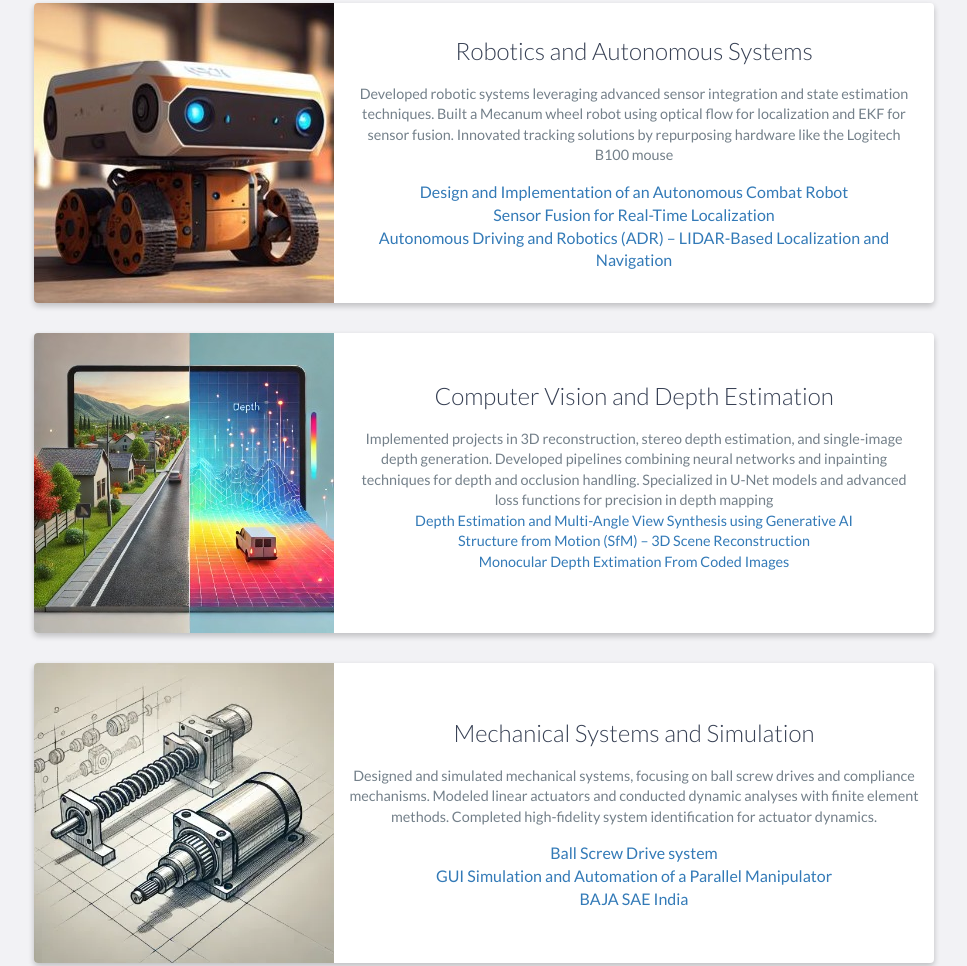
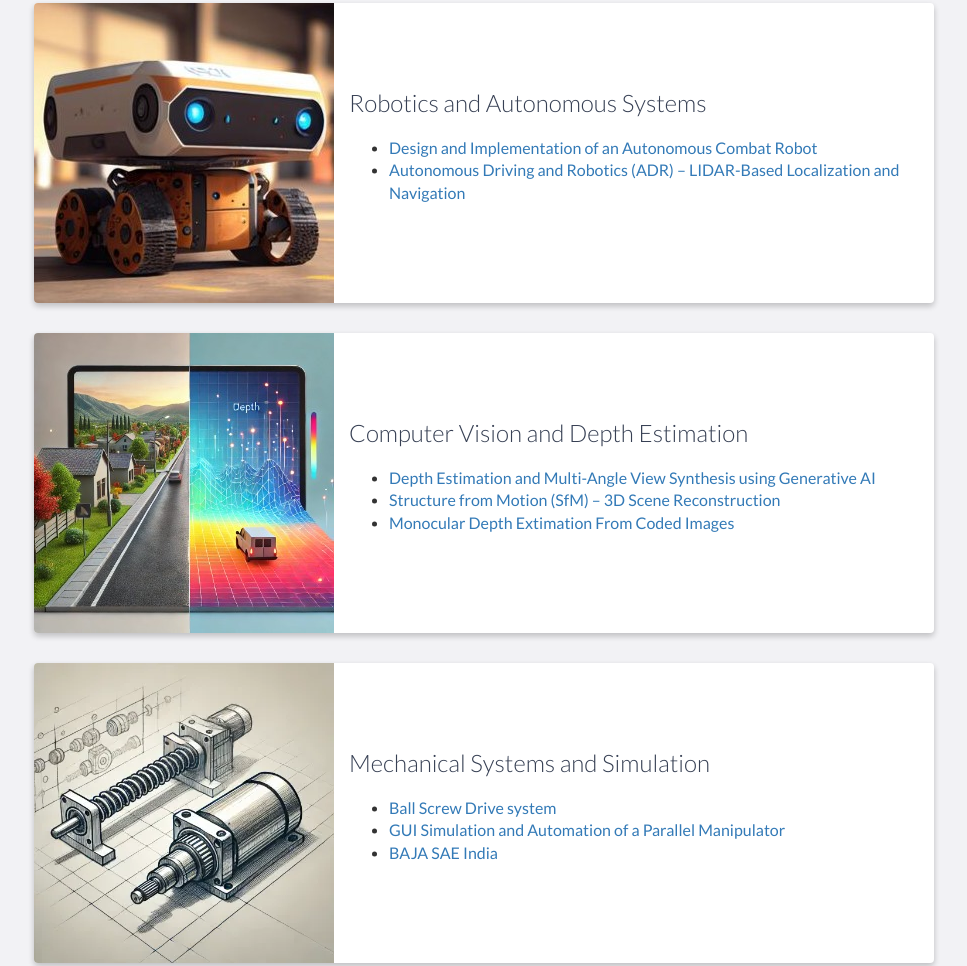
Before and after one commit to srikanth-444/srikanth-444.github.io, a plain HTML site: page index.html in a window 1280 px wide. Shown: the part 2623-3589 px from the top of the page, without its empty margins (156-1123 px from the left). Drawn offline with nearby package versions, Linux system fonts and the light colour scheme.

Commit message:
total 5 projects

```diff
--- a/index.html
+++ b/index.html
@@ -168,12 +168,13 @@ nodes, simulating industrial automation and robotics use cases.
                     </div>
                     <!-- End .project-image -->
                     <div class="project-info">
+
                         <h3>Robotics and Autonomous Systems</h3>
-                        <p>
-                            Developed robotic systems leveraging advanced sensor integration and state estimation techniques. Built a Mecanum wheel robot using optical flow for localization and EKF for sensor fusion. Innovated tracking solutions by repurposing hardware like the Logitech B100 mouse                        </p>
-                        <a href="Autonomous Balloon-Popping Robot.html">Design and Implementation of an Autonomous Combat Robot</a>
-                        <br><a href="#">Sensor Fusion for Real-Time Localization</a>
-                        <br><a href="Autonomous Racing Vehicle.html">Autonomous Driving and Robotics (ADR) – LIDAR-Based Localization and Navigation</a>
+                        <ul>
+                            <li><a href="Autonomous Balloon-Popping Robot.html">Design and Implementation of an Autonomous Combat Robot</a></li>
+                        <!-- <li><a href="#">Sensor Fusion for Real-Time Localization</a></li>-->
+                            <li><a href="Autonomous Racing Vehicle.html">Autonomous Driving and Robotics (ADR) – LIDAR-Based Localization and Navigation</li>
+                        </ul>
                     </div>
                     <!-- End .project-info -->
                 </div>
@@ -186,12 +187,11 @@ nodes, simulating industrial automation and robotics use cases.
                     <!-- End .project-image -->
                     <div class="project-info">
                         <h3>Computer Vision and Depth Estimation</h3>
-                        <p>
-                            Implemented projects in 3D reconstruction, stereo depth estimation, and single-image depth generation. Developed pipelines combining neural networks and inpainting techniques for depth and occlusion handling. Specialized in U-Net models and advanced loss functions for precision in depth mapping
-                            <br><a href="mutliview.html">Depth Estimation and Multi-Angle View Synthesis using Generative AI </a>
-                            <br><a href="3dreconstruction.html">Structure from Motion (SfM) – 3D Scene Reconstruction </a>
-                            <br><a href="Coded Deep Depth Estimation.html">Monocular Depth Extimation From Coded Images</a>
-
+                        <ul>
+                            <li><a href="mutliview.html">Depth Estimation and Multi-Angle View Synthesis using Generative AI </a></li>
+                            <li><a href="3dreconstruction.html">Structure from Motion (SfM) – 3D Scene Reconstruction </a></li>
+                            <li><a href="Coded Deep Depth Estimation.html">Monocular Depth Extimation From Coded Images</a></li>
+                            </ul>
                     </div>
                     <!-- End .project-info -->
 
@@ -203,11 +203,11 @@ nodes, simulating industrial automation and robotics use cases.
                 <!-- End .project-image -->
                 <div class="project-info">
                     <h3>Mechanical Systems and Simulation</h3>
-                    <p>
-                        Designed and simulated mechanical systems, focusing on ball screw drives and compliance mechanisms. Modeled linear actuators and conducted dynamic analyses with finite element methods. Completed high-fidelity system identification for actuator dynamics.                    </p>
-                    <a href="#">Ball Screw Drive system </a>
-                    <br><a href="#">GUI Simulation and Automation of a Parallel Manipulator </a>
-                    <br><a href="#">BAJA SAE India</a>
+                    <ul>
+                    <li><a href="#">Ball Screw Drive system </a></li>
+                    <li><a href="#">GUI Simulation and Automation of a Parallel Manipulator </a></li>
+                    <li><a href="#">BAJA SAE India</a></li>
+                    </ui>
 
                 </div>
         </div>
--- a/scss/styles.scss
+++ b/scss/styles.scss
@@ -660,6 +660,7 @@ footer {
     transform: translateY(-50%);
     margin-left: 300px;
     padding: 15px;
+    text-align: left;
 
     h3 {
         font-size: 1.5em;
```
Also changed, not shown: Autonomous Balloon-Popping Robot.html (+1 -1 lines), Autonomous Racing Vehicle.html (+1 -1 lines), mutliview.html (+11 -5 lines), css/styles.css.
